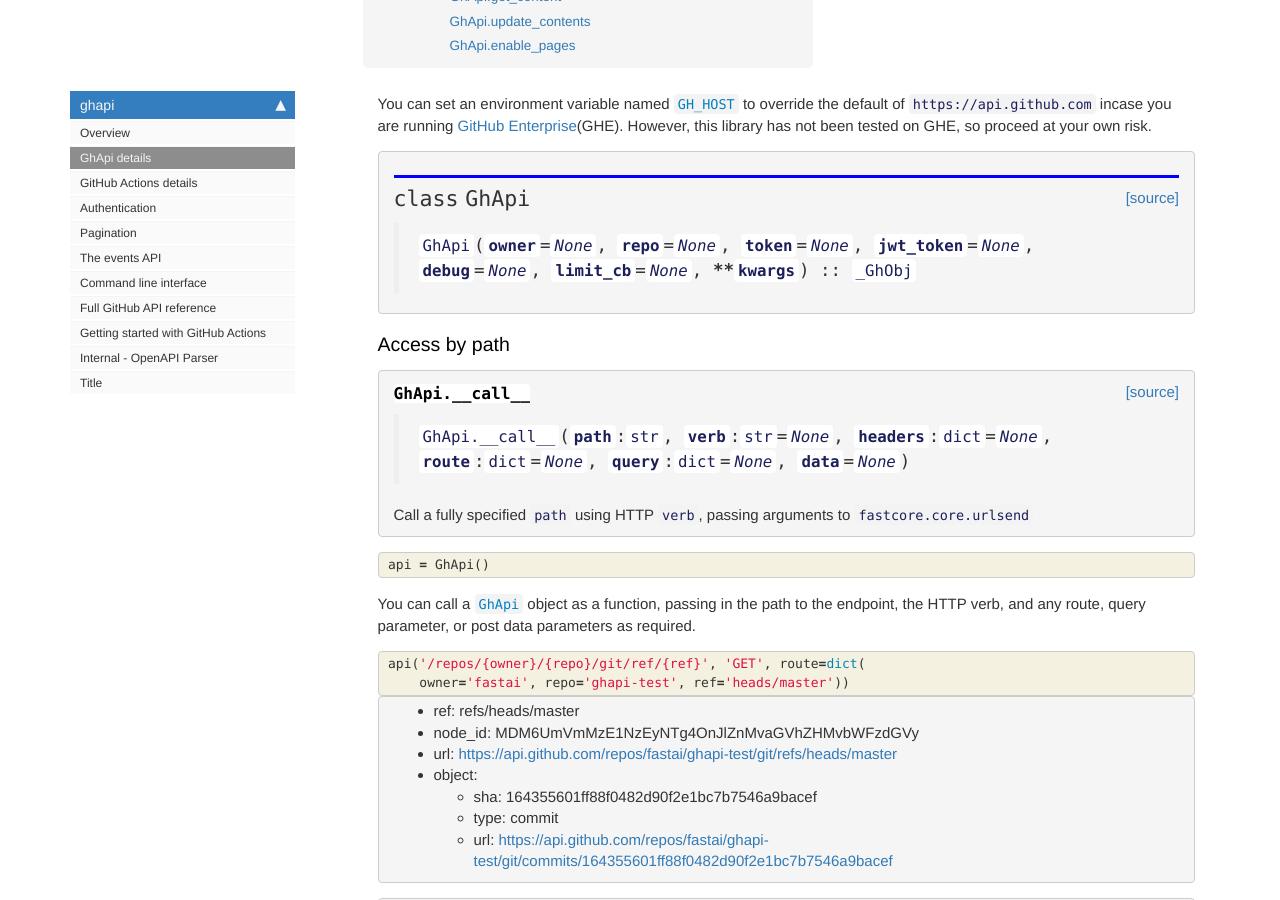
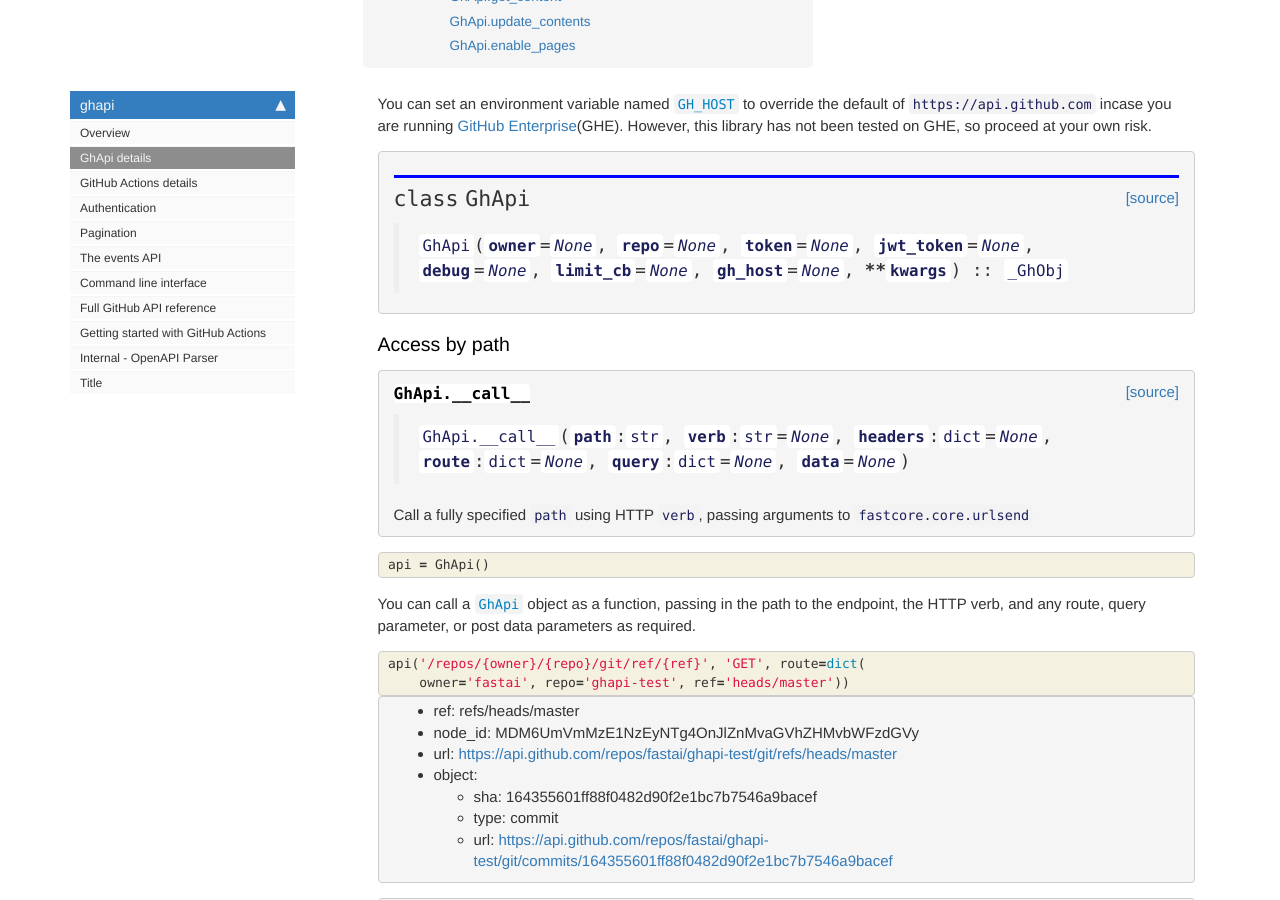
Before and after one commit to fastai/ghapi, a Jekyll site: the page built from docs/core.html, in a window 1280 px wide and 900 px high, scrolled down 932 px. Built offline with Jekyll 4.4.1, drawn with Linux system fonts in a browser that asks for light colours; nearby versions of some CDN libraries; comment, search, counter and statistics services are not loaded.

Commit message:
Regenerate code / docs

```diff
--- a/docs/core.html
+++ b/docs/core.html
@@ -96,7 +96,7 @@
 
 
 <div class="output_markdown rendered_html output_subarea ">
-<h2 id="GhApi" class="doc_header"><code>class</code> <code>GhApi</code><a href="https://github.com/fastai/ghapi/tree/master/ghapi/core.py#L89" class="source_link" style="float:right">[source]</a></h2><blockquote><p><code>GhApi</code>(<strong><code>owner</code></strong>=<em><code>None</code></em>, <strong><code>repo</code></strong>=<em><code>None</code></em>, <strong><code>token</code></strong>=<em><code>None</code></em>, <strong><code>jwt_token</code></strong>=<em><code>None</code></em>, <strong><code>debug</code></strong>=<em><code>None</code></em>, <strong><code>limit_cb</code></strong>=<em><code>None</code></em>, <strong>**<code>kwargs</code></strong>) :: <code>_GhObj</code></p>
+<h2 id="GhApi" class="doc_header"><code>class</code> <code>GhApi</code><a href="https://github.com/fastai/ghapi/tree/master/ghapi/core.py#L89" class="source_link" style="float:right">[source]</a></h2><blockquote><p><code>GhApi</code>(<strong><code>owner</code></strong>=<em><code>None</code></em>, <strong><code>repo</code></strong>=<em><code>None</code></em>, <strong><code>token</code></strong>=<em><code>None</code></em>, <strong><code>jwt_token</code></strong>=<em><code>None</code></em>, <strong><code>debug</code></strong>=<em><code>None</code></em>, <strong><code>limit_cb</code></strong>=<em><code>None</code></em>, <strong><code>gh_host</code></strong>=<em><code>None</code></em>, <strong>**<code>kwargs</code></strong>) :: <code>_GhObj</code></p>
 </blockquote>
 
 </div>
@@ -133,7 +133,7 @@
 
 
 <div class="output_markdown rendered_html output_subarea ">
-<h4 id="GhApi.__call__" class="doc_header"><code>GhApi.__call__</code><a href="https://github.com/fastai/ghapi/tree/master/ghapi/core.py#L103" class="source_link" style="float:right">[source]</a></h4><blockquote><p><code>GhApi.__call__</code>(<strong><code>path</code></strong>:<code>str</code>, <strong><code>verb</code></strong>:<code>str</code>=<em><code>None</code></em>, <strong><code>headers</code></strong>:<code>dict</code>=<em><code>None</code></em>, <strong><code>route</code></strong>:<code>dict</code>=<em><code>None</code></em>, <strong><code>query</code></strong>:<code>dict</code>=<em><code>None</code></em>, <strong><code>data</code></strong>=<em><code>None</code></em>)</p>
+<h4 id="GhApi.__call__" class="doc_header"><code>GhApi.__call__</code><a href="https://github.com/fastai/ghapi/tree/master/ghapi/core.py#L104" class="source_link" style="float:right">[source]</a></h4><blockquote><p><code>GhApi.__call__</code>(<strong><code>path</code></strong>:<code>str</code>, <strong><code>verb</code></strong>:<code>str</code>=<em><code>None</code></em>, <strong><code>headers</code></strong>:<code>dict</code>=<em><code>None</code></em>, <strong><code>route</code></strong>:<code>dict</code>=<em><code>None</code></em>, <strong><code>query</code></strong>:<code>dict</code>=<em><code>None</code></em>, <strong><code>data</code></strong>=<em><code>None</code></em>)</p>
 </blockquote>
 <p>Call a fully specified <code>path</code> using HTTP <code>verb</code>, passing arguments to <code>fastcore.core.urlsend</code></p>
 
@@ -226,7 +226,7 @@
 
 
 <div class="output_markdown rendered_html output_subarea ">
-<h4 id="GhApi.__getitem__" class="doc_header"><code>GhApi.__getitem__</code><a href="https://github.com/fastai/ghapi/tree/master/ghapi/core.py#L124" class="source_link" style="float:right">[source]</a></h4><blockquote><p><code>GhApi.__getitem__</code>(<strong><code>k</code></strong>)</p>
+<h4 id="GhApi.__getitem__" class="doc_header"><code>GhApi.__getitem__</code><a href="https://github.com/fastai/ghapi/tree/master/ghapi/core.py#L126" class="source_link" style="float:right">[source]</a></h4><blockquote><p><code>GhApi.__getitem__</code>(<strong><code>k</code></strong>)</p>
 </blockquote>
 <p>Lookup and call an endpoint by path and verb (which defaults to 'GET')</p>
 
@@ -873,7 +873,7 @@
 
 
 <div class="output_markdown rendered_html output_subarea ">
-<h4 id="date2gh" class="doc_header"><code>date2gh</code><a href="https://github.com/fastai/ghapi/tree/master/ghapi/core.py#L133" class="source_link" style="float:right">[source]</a></h4><blockquote><p><code>date2gh</code>(<strong><code>dt</code></strong>:<code>datetime</code>)</p>
+<h4 id="date2gh" class="doc_header"><code>date2gh</code><a href="https://github.com/fastai/ghapi/tree/master/ghapi/core.py#L135" class="source_link" style="float:right">[source]</a></h4><blockquote><p><code>date2gh</code>(<strong><code>dt</code></strong>:<code>datetime</code>)</p>
 </blockquote>
 <p>Convert <code>dt</code> (which is assumed to be in UTC time zone) to a format suitable for GitHub API operations</p>
 
@@ -947,7 +947,7 @@
 
 
 <div class="output_markdown rendered_html output_subarea ">
-<h4 id="gh2date" class="doc_header"><code>gh2date</code><a href="https://github.com/fastai/ghapi/tree/master/ghapi/core.py#L138" class="source_link" style="float:right">[source]</a></h4><blockquote><p><code>gh2date</code>(<strong><code>dtstr</code></strong>:<code>str</code>)</p>
+<h4 id="gh2date" class="doc_header"><code>gh2date</code><a href="https://github.com/fastai/ghapi/tree/master/ghapi/core.py#L140" class="source_link" style="float:right">[source]</a></h4><blockquote><p><code>gh2date</code>(<strong><code>dtstr</code></strong>:<code>str</code>)</p>
 </blockquote>
 <p>Convert date string <code>dtstr</code> received from a GitHub API operation to a UTC <code>datetime</code></p>
 
@@ -1024,7 +1024,7 @@
 
 
 <div class="output_markdown rendered_html output_subarea ">
-<h4 id="print_summary" class="doc_header"><code>print_summary</code><a href="https://github.com/fastai/ghapi/tree/master/ghapi/core.py#L143" class="source_link" style="float:right">[source]</a></h4><blockquote><p><code>print_summary</code>(<strong><code>req</code></strong>:<code>Request</code>)</p>
+<h4 id="print_summary" class="doc_header"><code>print_summary</code><a href="https://github.com/fastai/ghapi/tree/master/ghapi/core.py#L145" class="source_link" style="float:right">[source]</a></h4><blockquote><p><code>print_summary</code>(<strong><code>req</code></strong>:<code>Request</code>)</p>
 </blockquote>
 <p>Print <code>Request.summary</code> with the token (if any) removed</p>
 
@@ -1125,7 +1125,7 @@
 
 
 <div class="output_markdown rendered_html output_subarea ">
-<h4 id="GhApi.upload_file" class="doc_header"><code>GhApi.upload_file</code><a href="https://github.com/fastai/ghapi/tree/master/ghapi/core.py#L155" class="source_link" style="float:right">[source]</a></h4><blockquote><p><code>GhApi.upload_file</code>(<strong><code>rel</code></strong>, <strong><code>fn</code></strong>)</p>
+<h4 id="GhApi.upload_file" class="doc_header"><code>GhApi.upload_file</code><a href="https://github.com/fastai/ghapi/tree/master/ghapi/core.py#L157" class="source_link" style="float:right">[source]</a></h4><blockquote><p><code>GhApi.upload_file</code>(<strong><code>rel</code></strong>, <strong><code>fn</code></strong>)</p>
 </blockquote>
 <p>Upload <code>fn</code> to endpoint for release <code>rel</code></p>
 
@@ -1157,7 +1157,7 @@
 
 
 <div class="output_markdown rendered_html output_subarea ">
-<h4 id="GhApi.create_release" class="doc_header"><code>GhApi.create_release</code><a href="https://github.com/fastai/ghapi/tree/master/ghapi/core.py#L164" class="source_link" style="float:right">[source]</a></h4><blockquote><p><code>GhApi.create_release</code>(<strong><code>tag_name</code></strong>, <strong><code>branch</code></strong>=<em><code>'master'</code></em>, <strong><code>name</code></strong>=<em><code>None</code></em>, <strong><code>body</code></strong>=<em><code>''</code></em>, <strong><code>draft</code></strong>=<em><code>False</code></em>, <strong><code>prerelease</code></strong>=<em><code>False</code></em>, <strong><code>files</code></strong>=<em><code>None</code></em>)</p>
+<h4 id="GhApi.create_release" class="doc_header"><code>GhApi.create_release</code><a href="https://github.com/fastai/ghapi/tree/master/ghapi/core.py#L166" class="source_link" style="float:right">[source]</a></h4><blockquote><p><code>GhApi.create_release</code>(<strong><code>tag_name</code></strong>, <strong><code>branch</code></strong>=<em><code>'master'</code></em>, <strong><code>name</code></strong>=<em><code>None</code></em>, <strong><code>body</code></strong>=<em><code>''</code></em>, <strong><code>draft</code></strong>=<em><code>False</code></em>, <strong><code>prerelease</code></strong>=<em><code>False</code></em>, <strong><code>files</code></strong>=<em><code>None</code></em>)</p>
 </blockquote>
 <p>Wrapper for <a href="/core.html#GhApi.repos.create_release"><code>GhApi.repos.create_release</code></a> which also uploads <code>files</code></p>
 
@@ -1258,7 +1258,7 @@
 
 
 <div class="output_markdown rendered_html output_subarea ">
-<h4 id="GhApi.delete_release" class="doc_header"><code>GhApi.delete_release</code><a href="https://github.com/fastai/ghapi/tree/master/ghapi/core.py#L148" class="source_link" style="float:right">[source]</a></h4><blockquote><p><code>GhApi.delete_release</code>(<strong><code>release</code></strong>)</p>
+<h4 id="GhApi.delete_release" class="doc_header"><code>GhApi.delete_release</code><a href="https://github.com/fastai/ghapi/tree/master/ghapi/core.py#L150" class="source_link" style="float:right">[source]</a></h4><blockquote><p><code>GhApi.delete_release</code>(<strong><code>release</code></strong>)</p>
 </blockquote>
 <p>Delete a release and its associated tag</p>
 
@@ -1289,7 +1289,7 @@
 
 
 <div class="output_markdown rendered_html output_subarea ">
-<h4 id="GhApi.list_tags" class="doc_header"><code>GhApi.list_tags</code><a href="https://github.com/fastai/ghapi/tree/master/ghapi/core.py#L175" class="source_link" style="float:right">[source]</a></h4><blockquote><p><code>GhApi.list_tags</code>(<strong><code>prefix</code></strong>:<code>str</code>=<em><code>''</code></em>)</p>
+<h4 id="GhApi.list_tags" class="doc_header"><code>GhApi.list_tags</code><a href="https://github.com/fastai/ghapi/tree/master/ghapi/core.py#L177" class="source_link" style="float:right">[source]</a></h4><blockquote><p><code>GhApi.list_tags</code>(<strong><code>prefix</code></strong>:<code>str</code>=<em><code>''</code></em>)</p>
 </blockquote>
 <p>List all tags, optionally filtered to those starting with <code>prefix</code></p>
 
@@ -1369,7 +1369,7 @@
 
 
 <div class="output_markdown rendered_html output_subarea ">
-<h4 id="GhApi.list_branches" class="doc_header"><code>GhApi.list_branches</code><a href="https://github.com/fastai/ghapi/tree/master/ghapi/core.py#L181" class="source_link" style="float:right">[source]</a></h4><blockquote><p><code>GhApi.list_branches</code>(<strong><code>prefix</code></strong>:<code>str</code>=<em><code>''</code></em>)</p>
+<h4 id="GhApi.list_branches" class="doc_header"><code>GhApi.list_branches</code><a href="https://github.com/fastai/ghapi/tree/master/ghapi/core.py#L183" class="source_link" style="float:right">[source]</a></h4><blockquote><p><code>GhApi.list_branches</code>(<strong><code>prefix</code></strong>:<code>str</code>=<em><code>''</code></em>)</p>
 </blockquote>
 <p>List all branches, optionally filtered to those starting with <code>prefix</code></p>
 
@@ -1457,7 +1457,7 @@
 
 
 <div class="output_markdown rendered_html output_subarea ">
-<h4 id="GhApi.create_branch_empty" class="doc_header"><code>GhApi.create_branch_empty</code><a href="https://github.com/fastai/ghapi/tree/master/ghapi/core.py#L191" class="source_link" style="float:right">[source]</a></h4><blockquote><p><code>GhApi.create_branch_empty</code>(<strong><code>branch</code></strong>)</p>
+<h4 id="GhApi.create_branch_empty" class="doc_header"><code>GhApi.create_branch_empty</code><a href="https://github.com/fastai/ghapi/tree/master/ghapi/core.py#L193" class="source_link" style="float:right">[source]</a></h4><blockquote><p><code>GhApi.create_branch_empty</code>(<strong><code>branch</code></strong>)</p>
 </blockquote>
 
 </div>
@@ -1506,7 +1506,7 @@
 
 
 <div class="output_markdown rendered_html output_subarea ">
-<h4 id="GhApi.delete_tag" class="doc_header"><code>GhApi.delete_tag</code><a href="https://github.com/fastai/ghapi/tree/master/ghapi/core.py#L199" class="source_link" style="float:right">[source]</a></h4><blockquote><p><code>GhApi.delete_tag</code>(<strong><code>tag</code></strong>:<code>str</code>)</p>
+<h4 id="GhApi.delete_tag" class="doc_header"><code>GhApi.delete_tag</code><a href="https://github.com/fastai/ghapi/tree/master/ghapi/core.py#L201" class="source_link" style="float:right">[source]</a></h4><blockquote><p><code>GhApi.delete_tag</code>(<strong><code>tag</code></strong>:<code>str</code>)</p>
 </blockquote>
 <p>Delete a tag</p>
 
@@ -1538,7 +1538,7 @@
 
 
 <div class="output_markdown rendered_html output_subarea ">
-<h4 id="GhApi.delete_branch" class="doc_header"><code>GhApi.delete_branch</code><a href="https://github.com/fastai/ghapi/tree/master/ghapi/core.py#L205" class="source_link" style="float:right">[source]</a></h4><blockquote><p><code>GhApi.delete_branch</code>(<strong><code>branch</code></strong>:<code>str</code>)</p>
+<h4 id="GhApi.delete_branch" class="doc_header"><code>GhApi.delete_branch</code><a href="https://github.com/fastai/ghapi/tree/master/ghapi/core.py#L207" class="source_link" style="float:right">[source]</a></h4><blockquote><p><code>GhApi.delete_branch</code>(<strong><code>branch</code></strong>:<code>str</code>)</p>
 </blockquote>
 <p>Delete a branch</p>
 
@@ -1588,7 +1588,7 @@
 
 
 <div class="output_markdown rendered_html output_subarea ">
-<h4 id="GhApi.get_branch" class="doc_header"><code>GhApi.get_branch</code><a href="https://github.com/fastai/ghapi/tree/master/ghapi/core.py#L211" class="source_link" style="float:right">[source]</a></h4><blockquote><p><code>GhApi.get_branch</code>(<strong><code>branch</code></strong>=<em><code>None</code></em>)</p>
+<h4 id="GhApi.get_branch" class="doc_header"><code>GhApi.get_branch</code><a href="https://github.com/fastai/ghapi/tree/master/ghapi/core.py#L213" class="source_link" style="float:right">[source]</a></h4><blockquote><p><code>GhApi.get_branch</code>(<strong><code>branch</code></strong>=<em><code>None</code></em>)</p>
 </blockquote>
 
 </div>
@@ -1625,7 +1625,7 @@
 
 
 <div class="output_markdown rendered_html output_subarea ">
-<h4 id="GhApi.list_files" class="doc_header"><code>GhApi.list_files</code><a href="https://github.com/fastai/ghapi/tree/master/ghapi/core.py#L217" class="source_link" style="float:right">[source]</a></h4><blockquote><p><code>GhApi.list_files</code>(<strong><code>branch</code></strong>=<em><code>None</code></em>)</p>
+<h4 id="GhApi.list_files" class="doc_header"><code>GhApi.list_files</code><a href="https://github.com/fastai/ghapi/tree/master/ghapi/core.py#L219" class="source_link" style="float:right">[source]</a></h4><blockquote><p><code>GhApi.list_files</code>(<strong><code>branch</code></strong>=<em><code>None</code></em>)</p>
 </blockquote>
 
 </div>
@@ -1697,7 +1697,7 @@
 
 
 <div class="output_markdown rendered_html output_subarea ">
-<h4 id="GhApi.get_content" class="doc_header"><code>GhApi.get_content</code><a href="https://github.com/fastai/ghapi/tree/master/ghapi/core.py#L224" class="source_link" style="float:right">[source]</a></h4><blockquote><p><code>GhApi.get_content</code>(<strong><code>path</code></strong>)</p>
+<h4 id="GhApi.get_content" class="doc_header"><code>GhApi.get_content</code><a href="https://github.com/fastai/ghapi/tree/master/ghapi/core.py#L226" class="source_link" style="float:right">[source]</a></h4><blockquote><p><code>GhApi.get_content</code>(<strong><code>path</code></strong>)</p>
 </blockquote>
 
 </div>
@@ -1746,7 +1746,7 @@
 
 
 <div class="output_markdown rendered_html output_subarea ">
-<h4 id="GhApi.update_contents" class="doc_header"><code>GhApi.update_contents</code><a href="https://github.com/fastai/ghapi/tree/master/ghapi/core.py#L230" class="source_link" style="float:right">[source]</a></h4><blockquote><p><code>GhApi.update_contents</code>(<strong><code>path</code></strong>, <strong><code>message</code></strong>=<em><code>None</code></em>, <strong><code>content</code></strong>=<em><code>None</code></em>, <strong><code>sha</code></strong>=<em><code>None</code></em>, <strong><code>branch</code></strong>=<em><code>None</code></em>, <strong><code>committer</code></strong>=<em><code>None</code></em>, <strong><code>author</code></strong>=<em><code>None</code></em>)</p>
+<h4 id="GhApi.update_contents" class="doc_header"><code>GhApi.update_contents</code><a href="https://github.com/fastai/ghapi/tree/master/ghapi/core.py#L232" class="source_link" style="float:right">[source]</a></h4><blockquote><p><code>GhApi.update_contents</code>(<strong><code>path</code></strong>, <strong><code>message</code></strong>=<em><code>None</code></em>, <strong><code>content</code></strong>=<em><code>None</code></em>, <strong><code>sha</code></strong>=<em><code>None</code></em>, <strong><code>branch</code></strong>=<em><code>None</code></em>, <strong><code>committer</code></strong>=<em><code>None</code></em>, <strong><code>author</code></strong>=<em><code>None</code></em>)</p>
 </blockquote>
 
 </div>
@@ -1834,7 +1834,7 @@
 
 
 <div class="output_markdown rendered_html output_subarea ">
-<h4 id="GhApi.enable_pages" class="doc_header"><code>GhApi.enable_pages</code><a href="https://github.com/fastai/ghapi/tree/master/ghapi/core.py#L240" class="source_link" style="float:right">[source]</a></h4><blockquote><p><code>GhApi.enable_pages</code>(<strong><code>branch</code></strong>=<em><code>None</code></em>, <strong><code>path</code></strong>=<em><code>'/'</code></em>)</p>
+<h4 id="GhApi.enable_pages" class="doc_header"><code>GhApi.enable_pages</code><a href="https://github.com/fastai/ghapi/tree/master/ghapi/core.py#L242" class="source_link" style="float:right">[source]</a></h4><blockquote><p><code>GhApi.enable_pages</code>(<strong><code>branch</code></strong>=<em><code>None</code></em>, <strong><code>path</code></strong>=<em><code>'/'</code></em>)</p>
 </blockquote>
 <p>Enable or update pages for a repo to point to a <code>branch</code> and <code>path</code>.</p>
 
--- a/ghapi/core.py
+++ b/ghapi/core.py
@@ -87,7 +87,7 @@
 
 # Cell
 class GhApi(_GhObj):
-    def __init__(self, owner=None, repo=None, token=None, jwt_token=None, debug=None, limit_cb=None, **kwargs):
+    def __init__(self, owner=None, repo=None, token=None, jwt_token=None, debug=None, limit_cb=None, gh_host=None, **kwargs):
         self.headers = { 'Accept': 'application/vnd.github.v3+json' }
         token = token or os.getenv('GITHUB_TOKEN', None)
         jwt_token = jwt_token or os.getenv('GITHUB_JWT_TOKEN', None)
@@ -99,12 +99,14 @@
         self.func_dict = {f'{o.path}:{o.verb.upper()}':o for o in funcs_}
         self.groups = {k.replace('-','_'):_GhVerbGroup(k,v) for k,v in groupby(funcs_, 'tag').items()}
         self.debug,self.limit_cb,self.limit_rem = debug,limit_cb,5000
+        self.gh_host = gh_host or GH_HOST
 
     def __call__(self, path:str, verb:str=None, headers:dict=None, route:dict=None, query:dict=None, data=None):
         "Call a fully specified `path` using HTTP `verb`, passing arguments to `fastcore.core.urlsend`"
         if verb is None: verb = 'POST' if data else 'GET'
         headers = {**self.headers,**(headers or {})}
-        if path[:7] not in ('http://','https:/'): path = GH_HOST+path
+        if not path.startswith(('http://', 'https://')):
+            path = self.gh_host + path
         if route:
             for k,v in route.items(): route[k] = quote(str(route[k]))
         res,self.recv_hdrs = urlsend(path, verb, headers=headers or None, debug=self.debug, return_headers=True,
```
Also changed, not shown: ghapi/__init__.py (line endings or trailing spaces).
